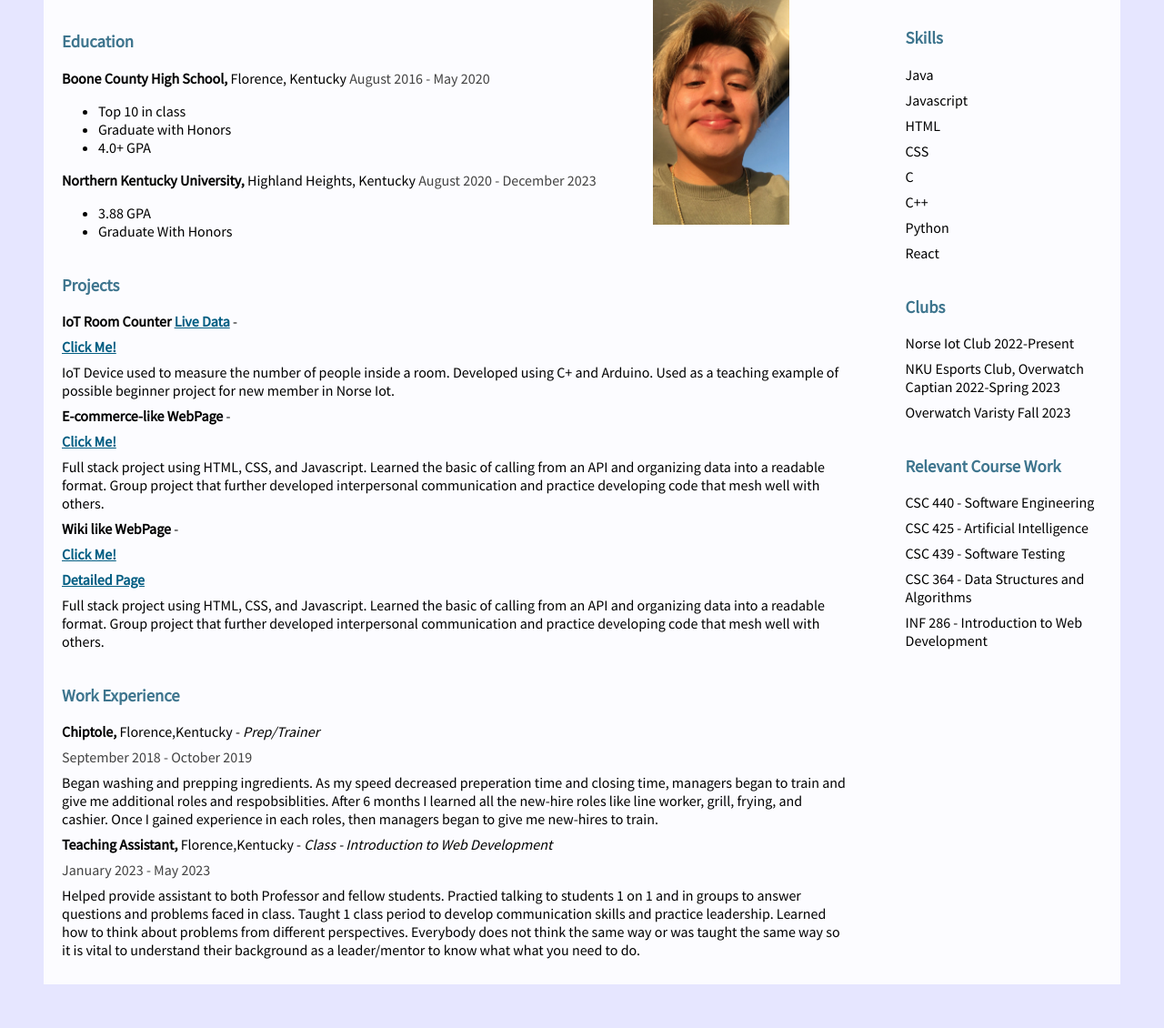
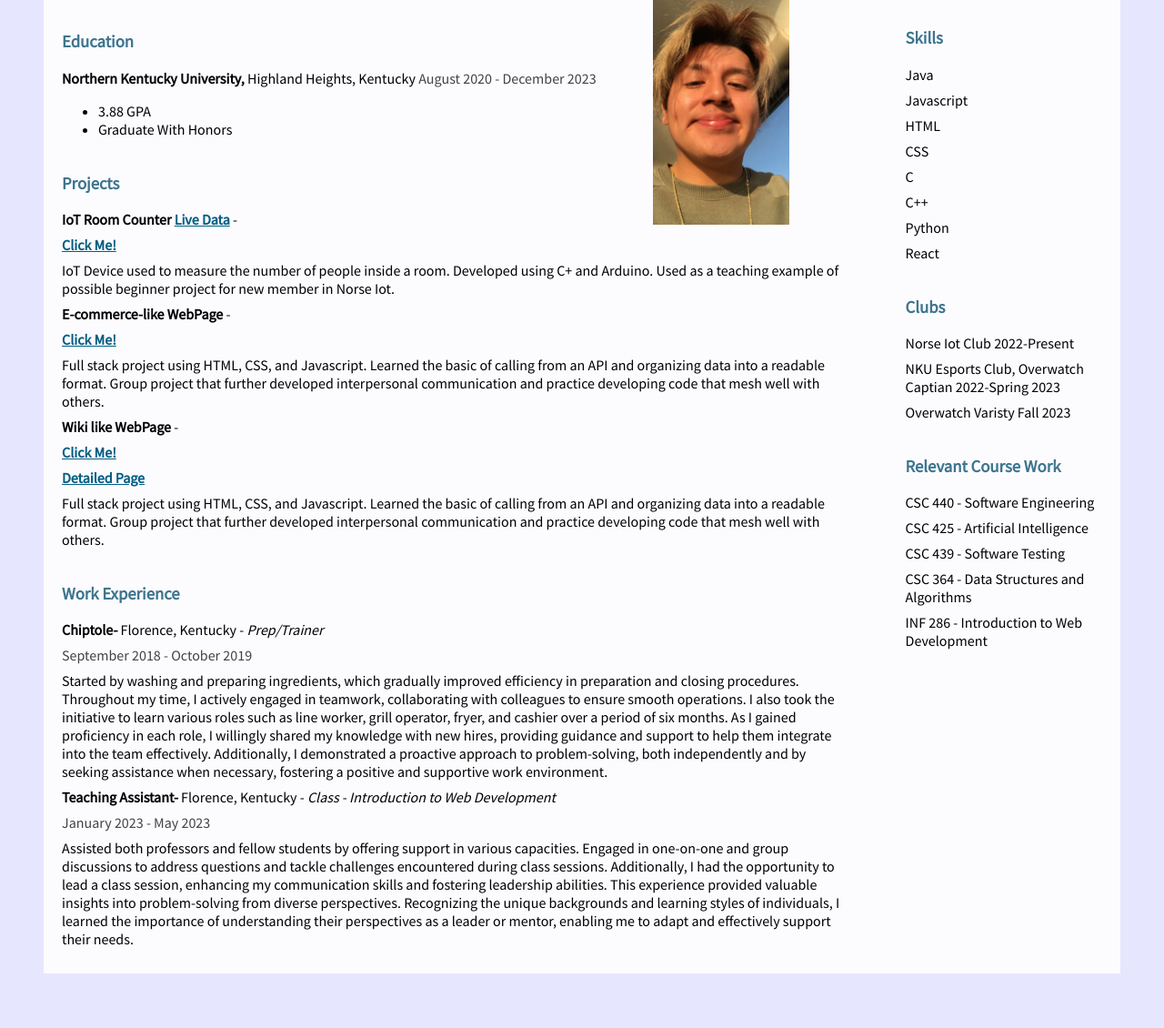
Before and after one commit to paredesg27/resume, a plain HTML site: page index.html in a window 1280 px wide. Shown: the part 187-1317 px from the top of the page at 91% size. Drawn offline with Linux system fonts and the light colour scheme.

Commit message:
media folder added, updated info.
seperated images and future media to new folder. Updated old personal information and added links

```diff
--- a/index.html
+++ b/index.html
@@ -134,8 +134,8 @@
                 <!--CONTACT SECTION - GREEN/RED RESUME-->
                 <header id="name">
                     <h1>George Paredes</h1>
-                    <h2>Computer Science Student at Northern Kentucky University</h2>
-                    <img id="profile-image" src="georgeparedes.jpg" alt="Photo of me">
+                    <h2>Software Developer</h2>
+                    <img id="profile-image" src="media/georgeparedes.jpg" alt="Photo of me">
                 </header>
             </div>
 
@@ -143,23 +143,7 @@
 
             <section>
                 <h3>Education</h3>
-                <!--FIRST SCHOOL BEGIN-->
-                <p><span class="resume-employer"><span class="company">
 
-                            Boone County High School,
-
-                        </span>
-
-                        Florence, Kentucky
-
-                    </span>
-                    <span class="date">August 2016 - May 2020</span>
-                <ul>
-                    <li>Top 10 in class</li>
-                    <li>Graduate with Honors</li>
-                    <li>4.0+ GPA</li>
-                </ul>
-                <!--FIRST SCHOOL END-->
 
                 <p><span class="resume-employer"><span class="company">
 
@@ -229,9 +213,13 @@
 
 
                     </span>-<em>
-                    </em></p>
-                    <span class="date"><a href="https://github.com/paredesg27/Riki_based_Webstie" target="_blank">Click Me!</a></span>
-                    <a href="Riki.html"><p>Detailed Page</p></a>
+                    </em>
+                </p>
+                <span class="date"><a href="https://github.com/paredesg27/Riki_based_Webstie" target="_blank">Click
+                        Me!</a></span>
+                <a href="Riki.html">
+                    <p>Detailed Page</p>
+                </a>
                 <p>
                     Full stack project using HTML, CSS, and Javascript. Learned the basic of calling from an API and
                     organizing data into a
@@ -248,11 +236,11 @@
 
                         <p><span class="resume-employer"><span class="company">
 
-                                Chiptole,
+                                    Chiptole-
 
                                 </span>
 
-                            Florence,Kentucky
+                                Florence, Kentucky
 
                             </span>-<em>
 
@@ -261,23 +249,25 @@
                             </em></p>
                         <span class="date">September 2018 - October 2019</span>
                         <p>
-                        Began washing and prepping ingredients. As my speed decreased preperation time and closing time,
-                        managers began to train and give me additional roles and respobsiblities.
-                        After 6 months I learned all the new-hire roles like line worker, grill, frying, and cashier.
-                        Once I
-                        gained experience in each roles, then managers
-                        began to give me new-hires to train.
+                            Started by washing and preparing ingredients, which gradually improved efficiency in
+                            preparation and closing procedures. Throughout my time, I actively engaged in teamwork,
+                            collaborating with colleagues to ensure smooth operations. I also took the initiative to
+                            learn various roles such as line worker, grill operator, fryer, and cashier over a period of
+                            six months. As I gained proficiency in each role, I willingly shared my knowledge with new
+                            hires, providing guidance and support to help them integrate into the team effectively.
+                            Additionally, I demonstrated a proactive approach to problem-solving, both independently and
+                            by seeking assistance when necessary, fostering a positive and supportive work environment.
                         </p>
                     </span>
 
                     <!--FIRST JOB END-->
                     <p><span class="resume-employer"><span class="company">
 
-                            Teaching Assistant,
+                                Teaching Assistant-
 
                             </span>
 
-                        Florence,Kentucky
+                            Florence, Kentucky
 
                         </span>-<em>
 
@@ -286,13 +276,13 @@
                         </em></p>
                     <span class="date">January 2023 - May 2023</span>
                     <p>
-                    Helped provide assistant to both Professor and fellow students. Practied talking to students 1 on 1
-                    and in groups to answer questions
-                    and problems faced in class. Taught 1 class period to develop communication skills and practice
-                    leadership. Learned how to think about problems
-                    from different perspectives. Everybody does not think the same way or was taught the same way so it
-                    is vital to understand their background as a leader/mentor
-                    to know what what you need to do.
+                        Assisted both professors and fellow students by offering support in various capacities. Engaged
+                        in one-on-one and group discussions to address questions and tackle challenges encountered
+                        during class sessions. Additionally, I had the opportunity to lead a class session, enhancing my
+                        communication skills and fostering leadership abilities. This experience provided valuable
+                        insights into problem-solving from diverse perspectives. Recognizing the unique backgrounds and
+                        learning styles of individuals, I learned the importance of understanding their perspectives as
+                        a leader or mentor, enabling me to adapt and effectively support their needs.
                     </p>
                 </section>
         </div>
@@ -302,7 +292,7 @@
                 <a href="https://www.linkedin.com/in/george-paredes-2b1790251/" target="_blank">My LinkedIn</a>
                 <a href="mailto:georgeparedes1234@gmail.com" target="_blank">GeorgeParedes1234@gmail.com</a>
                 <a href="https://github.com/paredesg27" target="_blank">GitHub</a>
-                <p>URL: <a href="http://sappho.nku.edu/~paredesg1/" title="Temporary page for Resume"
+                <p>URL: <a href="https://GeorgeParedes.com" title="Resume Website"
                         target="_blank">NKU.edu/~paredesg1</a></p>
             </div>
             <!--CONTACT SECTION - BLUE RESUME-->
```
Also changed, not shown: media/georgeparedes.jpg (renamed from georgeparedes.jpg). Lines whose indentation alone changed are shown as unchanged.
